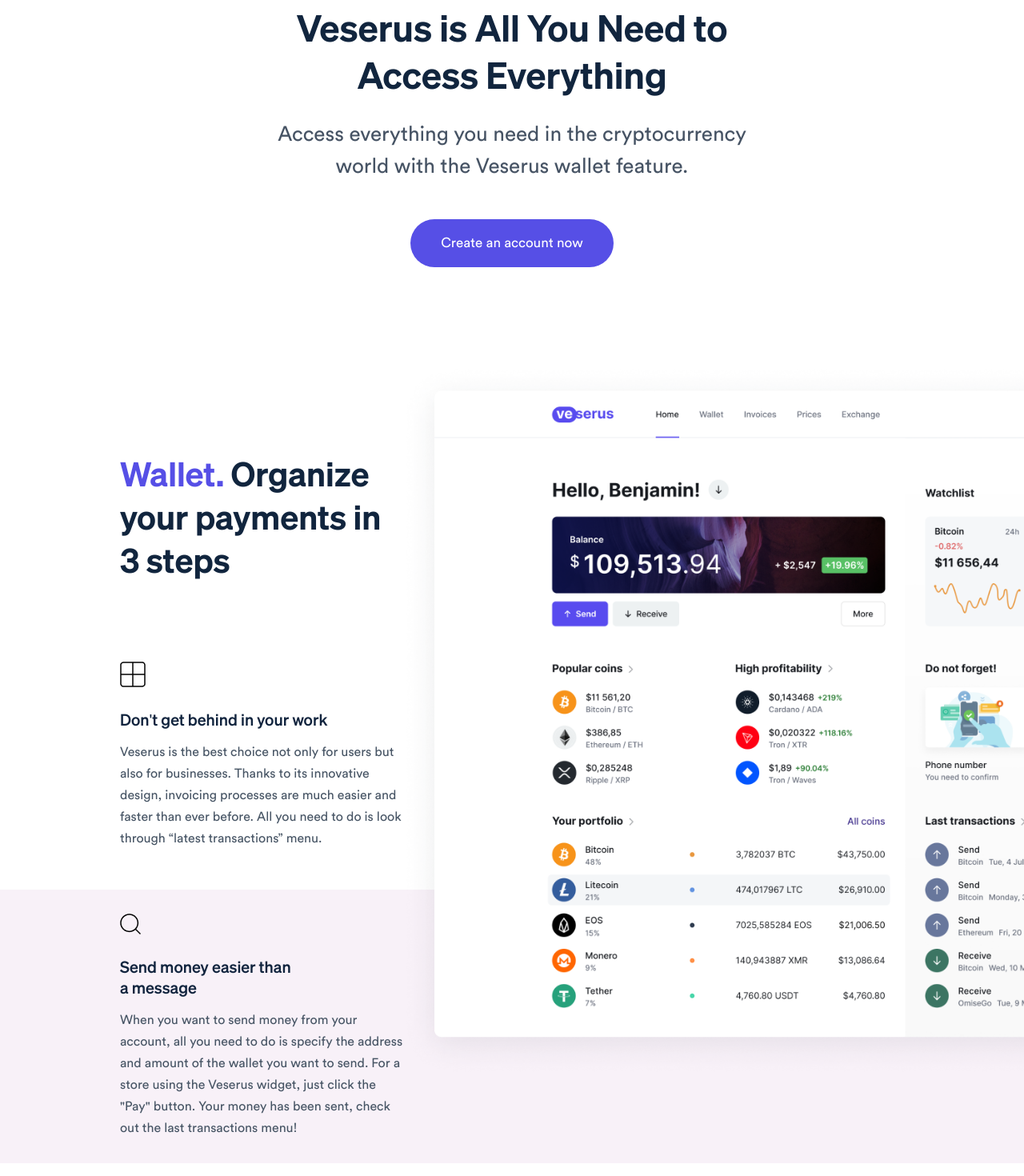
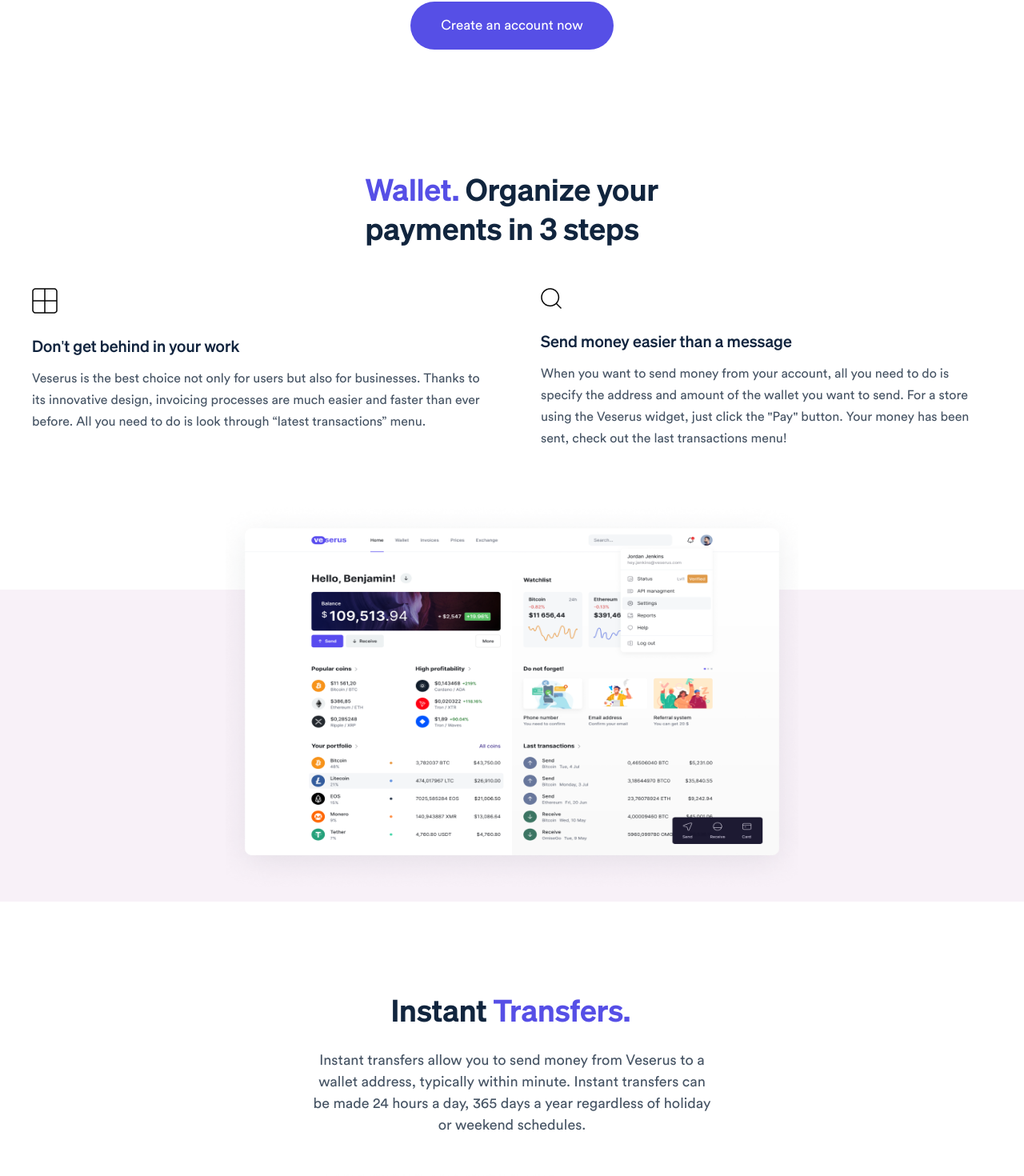
Before and after one commit to ramizahmed07/veserus, a React (Create React App) app: page /features in a window 1280 px wide. Shown: the part 789-2259 px from the top of the page at 80% size. Built offline with nearby package versions, Linux system fonts and the light colour scheme.

Commit message:
make features page tablet responsive

```diff
--- a/src/pages/Features/Features.js
+++ b/src/pages/Features/Features.js
@@ -1,8 +1,9 @@
-import React from "react";
+import React, { useEffect, useState, Fragment } from "react";
 
 import CoverImage from "../../assets/images/features-cover.png";
 import SquareBox from "../../assets/images/square-box.png";
 import HalfSteps from "../../assets/images/half-steps.png";
+import Steps from "../../assets/images/steps.png";
 import SearchIcon from "../../assets/images/search-icon.png";
 import OrderImage from "../../assets/images/order.png";
 import VeserusUI from "../../assets/images/features-veserus-ui.png";
@@ -12,30 +13,47 @@
 import { UseSmoothScroll } from "../../hooks";
 
 const Features = () => {
+  const [mQuery, setMQuery] = useState(
+    window.innerWidth <= 1024 ? true : false
+  );
+
+  useEffect(() => {
+    let mediaQuery = window.matchMedia("(max-width: 1300px)");
+    mediaQuery.addEventListener("change", handleMQuery);
+    // this is the cleanup function to remove the listener
+    return () => mediaQuery.removeEventListener("change", handleMQuery);
+  }, []);
+
+  const handleMQuery = () =>
+    setMQuery(window.innerWidth <= 1300 ? true : false);
+
   return (
     <UseSmoothScroll>
       <div className="features">
         <div className="features__cover">
           <img src={CoverImage} alt="cover" />
         </div>
-        <div style={{ height: 500 }} className="features__titles">
+        <div className="features__titles">
           <div className="features__titles__mainTitle">
             Veserus is All You Need to <br />
             Access Everything
           </div>
           <div className="features__titles__subTitle">
-            Access everything you need in the cryptocurrency world with the
-            Veserus wallet feature.
+            {!mQuery
+              ? "Access everything you need in the cryptocurrency world with the Veserus wallet feature."
+              : "Access everything you need in the cryptocurrency world with the Veserus wallet feature. Transfer money, or start getting paid in 3 steps."}
           </div>
           <div className="features__titles__createAccountBtn">
             Create an account now
           </div>
         </div>
         <div className="features__content">
+          <div className="features__content__stepsContainer">
             <div className="features__content__steps">
               <div className="features__content__steps__title">
                 <span>Wallet.</span> Organize your payments in 3 steps
               </div>
+              <div className="features__content__steps__stepContainer">
                 <div className="features__content__steps__step">
                   <img src={SquareBox} alt="icon" />
                   <div className="features__content__steps__step__title">
@@ -43,9 +61,23 @@
                   </div>
                   <div className="features__content__steps__step__desc">
                     Veserus is the best choice not only for users but also for
-                businesses. Thanks to its innovative design, invoicing processes
-                are much easier and faster than ever before. All you need to do
-                is look through “latest transactions” menu.
+                    businesses. Thanks to its innovative design, invoicing
+                    processes are much easier and faster than ever before. All
+                    you need to do is look through “latest transactions” menu.
+                  </div>
+                </div>
+                <div className="features__content__steps__step">
+                  <img src={SearchIcon} alt="icon" />
+                  <div className="features__content__steps__step__title">
+                    Send money easier than a message
+                  </div>
+                  <div className="features__content__steps__step__desc">
+                    When you want to send money from your account, all you need
+                    to do is specify the address and amount of the wallet you
+                    want to send. For a store using the Veserus widget, just
+                    click the "Pay" button. Your money has been sent, check out
+                    the last transactions menu!
+                  </div>
                 </div>
               </div>
 
@@ -56,13 +88,18 @@
                     Send money easier than <br />a message
                   </div>
                   <div className="features__content__steps__step__desc">
-                  When you want to send money from your account, all you need to
-                  do is specify the address and amount of the wallet you want to
-                  send. For a store using the Veserus widget, just click the
-                  "Pay" button. Your money has been sent, check out the last
-                  transactions menu!
+                    When you want to send money from your account, all you need
+                    to do is specify the address and amount of the wallet you
+                    want to send. For a store using the Veserus widget, just
+                    click the "Pay" button. Your money has been sent, check out
+                    the last transactions menu!
                   </div>
                 </div>
+                <img
+                  className="features__content__steps__footer__cover"
+                  src={Steps}
+                  alt="cover"
+                />
               </div>
               <img
                 className="features__content__steps__cover"
@@ -70,16 +107,33 @@
                 alt="step-cover"
               />
             </div>
+          </div>
           <div className="features__content__transfers">
             <div>
               <div className="features__content__transfers__title">
+                {!mQuery ? (
+                  <Fragment>
                     Instant <span>Transfers.</span>
+                  </Fragment>
+                ) : (
+                  <Fragment>
+                    <span>Sending money</span> is easier than sending messages
+                  </Fragment>
+                )}
               </div>
               <div className="features__content__transfers__desc">
+                {!mQuery
+                  ? `
                   Instant transfers allow you to send money from Veserus to a
                   wallet address, typically within minute. Instant transfers can
                   be made 24 hours a day, 365 days a year regardless of holiday or
-                weekend schedules.
+                  weekend schedules.`
+                  : `
+                  When you want to send money from your account, all you
+need to do is specify the address and amount of the wallet you
+want to send. For a store using the Veserus widget, just
+click the "Pay" button. Your money has been sent, check out
+the last transactions menu!`}
               </div>
             </div>
             <div className="features__content__transfers__orderImg">
@@ -87,20 +141,34 @@
             </div>
           </div>
           <div className="features__content__blockchain">
-            <div className="features__content__blockchain__bg">
-              <div>
-                <div className="features__content__blockchain__bg__title">
+            <div className="features__content__blockchain__info">
+              <div className="features__content__blockchain__info__title">
                 Embrace what the <span>blockchain world brings</span>.
               </div>
-                <div className="features__content__blockchain__bg__desc">
-                  We are proud to be able to integrate with all applications in
-                  the blockchain world. We are at the center of this revolution
-                  in digital payments! Thanks to the Veserus Widget feature, we
-                  bring breath new life into the cryptocurrency world and solve
-                  big problems with simple ideas.
+              <div className="features__content__blockchain__info__desc">
+                {!mQuery ? (
+                  <Fragment>
+                    We are proud to be able to integrate with all applications
+                    in the blockchain world. We are at the center of this
+                    revolution in digital payments! Thanks to the Veserus Widget
+                    feature, we bring breath new life into the cryptocurrency
+                    world and solve big problems with simple ideas.
+                  </Fragment>
+                ) : (
+                  <Fragment>
+                    We are proud to be able to integrate with all applications
+                    in the blockchain world. We are at the center of this
+                    revolution in digital payments!
+                    <br />
+                    <br />
+                    Thanks to the Veserus Widget feature, we bring breath new
+                    life into the cryptocurrency world and solve big problems
+                    with simple ideas.
+                  </Fragment>
+                )}
               </div>
             </div>
-            </div>
+
             <img src={VeserusUI} alt="blockchain" />
           </div>
           <div className="features__content__platform">
@@ -122,7 +190,17 @@
                 COMING SOON
               </div>
               <div className="features__content__bank__left__title">
+                {!mQuery ? (
+                  <Fragment>
                     <span>Veserus.bank</span> - Very Soon.
+                  </Fragment>
+                ) : (
+                  <Fragment>
+                    Very soon – <span>Veserus bank</span>
+                    <br />
+                    2021.
+                  </Fragment>
+                )}
               </div>
               <div className="features__content__bank__left__desc">
                 In a very short time, Veserus will be the tool for you to
@@ -130,7 +208,14 @@
                 environment to the physical world.
                 <br />
                 <br />
-                This project will make your life easier.
+                {!mQuery ? (
+                  <Fragment>This project will make your life easier.</Fragment>
+                ) : (
+                  <Fragment>
+                    This project that we integrate the crypto money world with
+                    your daily life will be good for everyone.
+                  </Fragment>
+                )}
               </div>
             </div>
             <div className="features__content__bank__right">
--- a/src/pages/Features/features.scss
+++ b/src/pages/Features/features.scss
@@ -7,18 +7,15 @@
   &__cover {
     height: 500px;
     position: relative;
-    @include tablet {
+    @media (max-width: 1300px) {
       height: 360px;
     }
     @include mobile {
       height: 200px;
     }
-    background-color: linear-gradient(
-      180deg,
-      #ffffff 65.8%,
-      #fbfbfc 100%
-    ) !important;
-    mix-blend-mode: multiply !important;
+    background: linear-gradient(180deg, #ffffff 65.8%, #fbfbfc 100%) !important;
+    mix-blend-mode: multiply;
+
     display: flex;
     justify-content: center;
     img {
@@ -29,11 +26,12 @@
       top: 125px;
       height: 623px;
       object-fit: contain;
-      @include tablet {
+      @media (max-width: 1300px) {
         width: 716px;
         height: 403px;
         top: 140px;
       }
+
       @include mobile {
         width: 320px;
         height: 180px;
@@ -43,13 +41,25 @@
   }
   &__titles {
     margin-top: 293px;
-
+    margin-bottom: 280px;
+    @media (max-width: 1300px) {
+      margin-top: 213px;
+      margin-bottom: 149px;
+    }
     &__mainTitle {
       font-family: "Sohne 600", sans-serif;
       font-size: 46px;
       color: #11253e;
       text-align: center;
       margin-bottom: 26px;
+      @media (max-width: 1300px) {
+        margin-bottom: 26px;
+        font-size: 38px;
+      }
+      @include mobile {
+        margin-bottom: 18px;
+        font-size: 24px;
+      }
     }
     &__subTitle {
       color: #465364;
@@ -58,6 +68,11 @@
       line-height: 40px;
       margin: 0 auto;
       width: 586px;
+      @media (max-width: 1300px) {
+        font-size: 20px;
+        line-height: 32px;
+        width: 488px;
+      }
     }
     &__createAccountBtn {
       background-color: #564fe6;
@@ -71,20 +86,36 @@
       color: #fff;
       margin: 0 auto;
       margin-top: 46px;
+      @media (max-width: 1300px) {
+        margin-top: 30px;
+      }
     }
   }
   &__content {
-    @media (min-width: 1601px) {
-      width: 1400px;
+    @media (min-width: 1301px) {
+      width: 1040px;
       margin: 0 auto;
     }
-    @media (max-width: 1600px) {
-      padding: 0 150px;
+
+    @media (max-width: 1300px) {
+      width: 100%;
+      padding: 0 40px;
     }
-
+    &__stepsContainer {
+      width: 100vw;
+      left: 50%;
+      transform: translateX(-50%);
+      position: relative;
+      @media (max-width: 1300px) {
+        width: 100%;
+      }
+    }
     &__steps {
-      position: relative;
-
+      width: 1040px;
+      margin: 0 auto;
+      @media (max-width: 1300px) {
+        width: 100%;
+      }
       &__title {
         padding-top: 60px;
         font-family: "Sohne 600", sans-serif;
@@ -95,9 +126,31 @@
         span {
           color: #564fe6;
         }
+        @media (max-width: 1300px) {
+          font-size: 38px;
+          width: 367px;
+          padding: 0;
+          margin: 0 auto;
+          margin-bottom: 51px;
+        }
+      }
+      &__stepContainer {
+        @media (max-width: 1300px) {
+          display: flex;
+          justify-content: space-between;
+        }
       }
       &__step {
         width: 357px;
+        @media (min-width: 1301px) {
+          &:last-of-type {
+            display: none;
+          }
+        }
+        @media (max-width: 1300px) {
+          width: 47%;
+          display: block;
+        }
         img {
           margin-bottom: 22px;
         }
@@ -112,6 +165,9 @@
           line-height: 27px;
           color: #465464;
           width: 357px;
+          @media (max-width: 1300px) {
+            width: 100%;
+          }
         }
       }
 
@@ -124,22 +180,30 @@
         padding-top: 60px;
         padding-bottom: 60px;
         margin-top: 97px;
-        @media (min-width: 1601px) {
-          display: flex;
-          justify-content: center;
+        @media (max-width: 1300px) {
+          height: 390px;
+          padding: 0;
+          margin-top: 175px;
         }
-        @media (max-width: 1600px) {
-          padding-left: 150px;
+        &__cover {
+          display: none;
+          margin: auto;
+          position: relative;
+          top: -110px;
+          @media (max-width: 1300px) {
+            width: 716px;
+            display: block;
+            height: 492px;
+          }
         }
-        @include desktop-sm {
-          padding-top: 30px;
-          padding-bottom: 30px;
-          margin-top: 50px;
-        }
-
         .features__content__steps__step {
-          @media (min-width: 1601px) {
-            width: 1400px;
+          display: block;
+          @media (min-width: 1301px) {
+            width: 1040px;
+            margin: 0 auto;
+          }
+          @media (max-width: 1300px) {
+            display: none;
           }
         }
       }
@@ -151,7 +215,9 @@
           right: -150px;
         }
         @include desktop-sm {
-          width: 780px;
+        }
+        @media (max-width: 1300px) {
+          display: none;
         }
       }
     }
@@ -160,51 +226,85 @@
       display: flex;
       align-items: center;
       justify-content: space-between;
+      @media (max-width: 1300px) {
+        flex-direction: column;
+        justify-content: unset;
+        margin-top: 110px;
+        div {
+          justify-content: center;
+        }
+      }
       &__title {
-        padding-top: 60px;
         font-family: "Sohne 600", sans-serif;
         font-size: 42px;
         color: #11253e;
         margin-bottom: 26px;
+
         span {
           color: #564fe6;
         }
+        @media (max-width: 1300px) {
+          font-size: 38px;
+          text-align: center;
+          width: 503px;
+          margin-right: 0;
+        }
       }
       &__desc {
-        font-size: 16px;
+        font-size: 18px;
         line-height: 27px;
         color: #465464;
         width: 379px;
+        @media (max-width: 1300px) {
+          text-align: center;
+          width: 506px;
+          margin: 0 auto;
+          margin-bottom: 30px;
+        }
       }
       &__orderImg {
-        position: relative;
-        right: 100px;
+        justify-content: center;
+        display: flex;
         img {
           object-fit: contain;
           width: 575px;
           height: 634px;
+        }
+        @media (max-width: 1300px) {
+          width: 100%;
+          right: 0;
         }
       }
     }
     &__blockchain {
       margin-top: 220px;
       margin-bottom: 220px;
-      padding: 135px 0;
+      position: relative;
+      width: 100vw;
+      margin-left: 100px;
+      position: relative;
+      background-color: #13202c;
+      height: 571px;
       display: flex;
       align-items: center;
-      position: relative;
-      width: 100vw;
+      @media (max-width: 1300px) {
+        width: 100vw;
+        height: 986px;
+        left: 50%;
+        margin-left: 0;
+        transform: translateX(-50%);
+        display: block;
+        padding: 40px;
+        margin-top: 110px;
+        margin-bottom: 312px;
+      }
 
-      &__bg {
-        background-color: #13202c;
-        // height: 571px;
-        display: flex;
-        align-items: center;
-        flex-direction: column;
-        padding: 110px 0;
-        width: 88vw;
-        margin-left: auto;
-
+      &__info {
+        position: relative;
+        left: 480px;
+        @media (max-width: 1300px) {
+          position: static;
+        }
         &__title {
           font-family: "Sohne 600", sans-serif;
           font-size: 42px;
@@ -214,20 +314,31 @@
           span {
             color: #fbeea8;
           }
+          @media (max-width: 1300px) {
+            width: 421px !important;
+            font-size: 38px;
+          }
         }
         &__desc {
           font-size: 18px;
           line-height: 30px;
           color: #f4f8fc;
           width: 387px;
+          @media (max-width: 1300px) {
+            width: 658px;
+          }
         }
       }
       img {
         width: 600px;
         height: 841px;
         position: absolute;
-        left: -37px;
-        top: 56px;
+        left: -183px;
+        top: -130px;
+        @media (max-width: 1300px) {
+          position: static;
+          margin-top: 50px;
+        }
       }
     }
     &__platform {
@@ -235,12 +346,18 @@
       flex-direction: column;
       align-items: center;
       margin-bottom: 280px;
+      @media (max-width: 1300px) {
+        margin-bottom: 0;
+      }
       &__title {
         font-family: "Sohne 600", sans-serif;
         font-size: 42px;
         color: #11253e;
         margin-bottom: 26px;
         text-align: center;
+        @media (max-width: 1300px) {
+          font-size: 38px;
+        }
         span {
           color: #564fe6;
         }
@@ -253,20 +370,53 @@
         color: #465464;
         margin-bottom: 102px;
         width: 623px;
+        @media (max-width: 1300px) {
+          margin-bottom: 50px;
+        }
       }
       img {
-        width: calc(100% + 55px);
-        height: calc(585px + 55px);
+        width: 1040px;
+        height: 585px;
       }
     }
     &__bank {
       display: flex;
       justify-content: space-between;
-      margin-bottom: 219px;
+      padding-bottom: 219px;
+      position: relative;
+
+      @media (max-width: 1300px) {
+        flex-direction: column;
+        justify-content: unset;
+        align-items: center;
+        padding-bottom: 100px;
+      }
+      &::before {
+        display: block;
+        position: absolute;
+        bottom: 0;
+        left: 50%;
+        transform: translateX(-50%);
+        display: block;
+        width: 100vw;
+        height: 1145px;
+        background: #fafbfc;
+        content: "";
+        z-index: -1;
+        @media (max-width: 1300px) {
+          height: 1280px;
+        }
+      }
       &__left {
         max-width: 414px;
         position: relative;
         top: 35px;
+        @media (max-width: 1300px) {
+          max-width: 100%;
+          display: flex;
+          align-items: center;
+          flex-direction: column;
+        }
         &__tag {
           background-color: #564fe6;
           width: 98px;
@@ -287,11 +437,19 @@
           span {
             color: #564fe6;
           }
+          @media (max-width: 1300px) {
+            text-align: center;
+          }
         }
         &__desc {
           line-height: 30px;
           font-size: 18px;
           color: #465464;
+          @media (max-width: 1300px) {
+            margin-bottom: 80px;
+            text-align: center;
+            width: 561px;
+          }
         }
       }
       &__right {
@@ -315,14 +473,19 @@
         align-items: center;
         justify-content: space-between;
         height: 100%;
-        @media (min-width: 1601px) {
-          width: 1400px;
+        @media (min-width: 1301px) {
+          width: 1040px;
           margin: 0 auto;
         }
-        @media (max-width: 1600px) {
-          margin-left: 150px;
-          margin-right: 150px;
+        @media (max-width: 1300px) {
+          flex-direction: column;
+          align-items: center;
+          justify-content: center;
         }
+        // @media (max-width: 1600px) {
+        //   margin-left: 150px;
+        //   margin-right: 150px;
+        // }
       }
       &__left {
         &__title {
@@ -330,12 +493,20 @@
           font-size: 42px;
           color: #fff;
           margin-bottom: 19px;
+          @media (max-width: 1300px) {
+            font-size: 38px;
+            margin-bottom: 26px;
+          }
         }
         &__desc {
           width: 304px;
           color: #d2ccee;
           font-size: 18px;
           line-height: 30px;
+          @media (max-width: 1300px) {
+            margin-bottom: 50px;
+            text-align: center;
+          }
         }
       }
       &__right {
--- a/src/router/routeConfig.js
+++ b/src/router/routeConfig.js
@@ -1,4 +1,5 @@
-import { Redirect } from "react-router";
+import { Redirect } from "react-router-dom";
+
 import { SampleIntegrations } from "../components/ApiDocsContainer";
 import ApiDocsHome from "../components/ApiDocsContainer/ApiDocsHome";
 import AboutUs from "../pages/AboutUs";
@@ -160,7 +161,7 @@
   },
   {
     path: "/",
-    component: () => <Redirect to="/features" />,
+    component: () => <Redirect to={PATHS.FEATURES_PAGE} />,
     key: "Home",
     exact: true,
   },
```
Also changed, not shown: src/assets/images/steps.png (added), 1 other file (tests, documents, lock files or other folders). Lines whose indentation alone changed are shown as unchanged.
